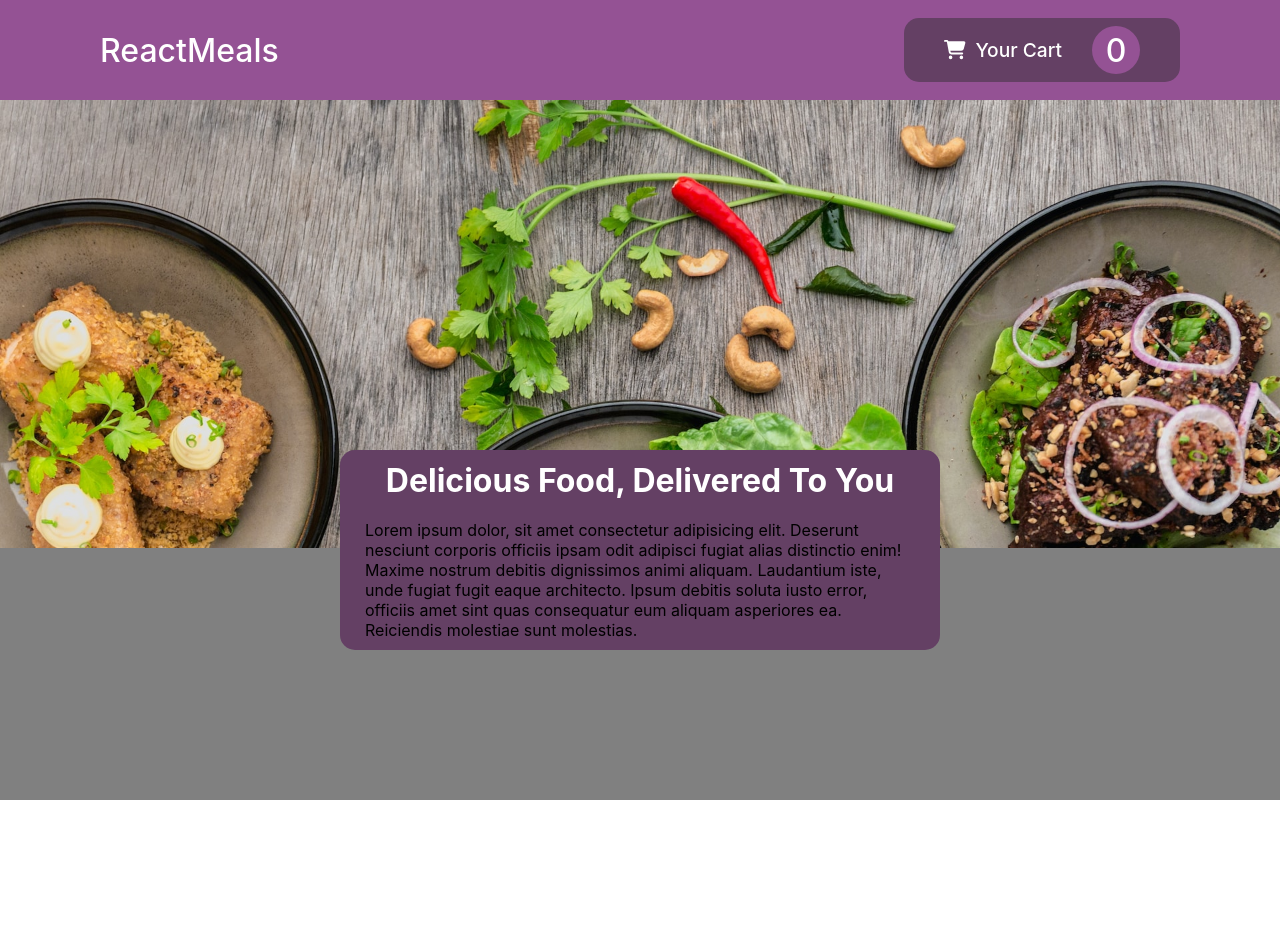
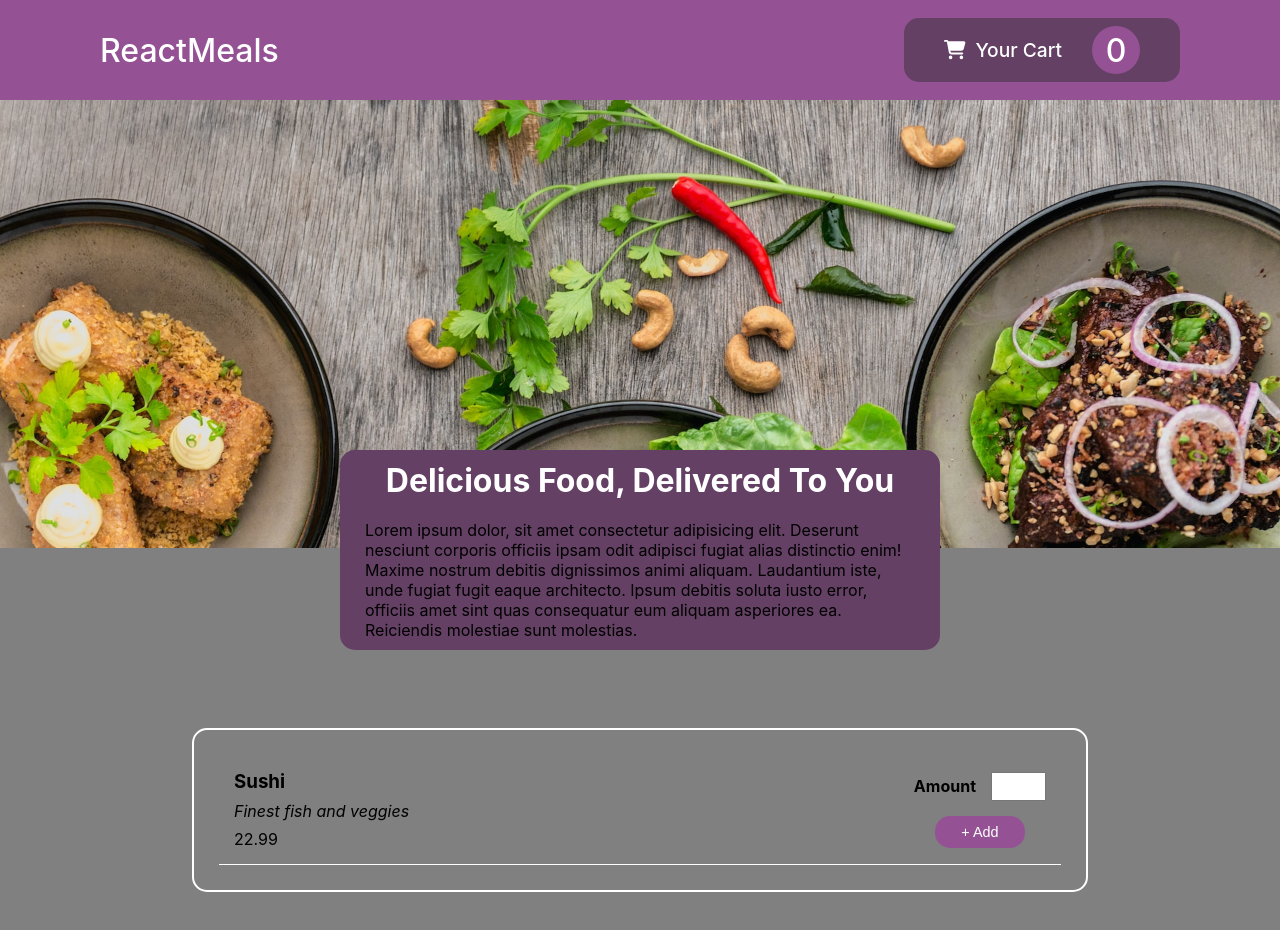
Before and after one commit to SigitaZaromskiene/Order-meals-app, a React (Create React App) app in the folder ordermeals/: page / in a window 1280 px wide. Shown: the top 930 px of the page. Before the commit the page ends 800 px from the top, so only its background shows below. Built offline with nearby package versions, Linux system fonts and the light colour scheme.

Commit message:
main list

```diff
--- a/ordermeals/src/App.jsx
+++ b/ordermeals/src/App.jsx
@@ -1,5 +1,6 @@
 import "./Assets/App.scss";
 import Hero from "./Components/Hero";
+import List from "./Components/List";
 import Nav from "./Components/Nav";
 
 function App() {
@@ -7,6 +8,7 @@ function App() {
     <div className="app-container">
       <Nav></Nav>
       <Hero></Hero>
+      <List></List>
     </div>
   );
 }
--- a/ordermeals/src/Assets/App.scss
+++ b/ordermeals/src/Assets/App.scss
@@ -1,5 +1,8 @@
 @import "./Styles/variables";
+@import "./Styles/mixins";
 @import "./Styles/base";
-@import "./Styles/mixins";
+
 @import "./Modules/hero";
 @import "./Modules/nav";
+@import "./Modules/list";
+@import "./Modules/btn-small";
--- /dev/null
+++ b/ordermeals/src/Assets/Modules/_btn-small.scss
@@ -0,0 +1,16 @@
+.btn-small {
+  background-color: $mainPurple;
+  color: white;
+  padding: 7px 25px;
+  border: none;
+  font-size: 0.9rem;
+  border-radius: 15px;
+  font-weight: 500;
+  border: 1px solid transparent;
+  cursor: pointer;
+  &:hover {
+    background-color: white;
+    color: $mainPurple;
+    border: 1px solid black;
+  }
+}
--- /dev/null
+++ b/ordermeals/src/Assets/Modules/_list.scss
@@ -0,0 +1,31 @@
+.list-container {
+  margin-top: 180px;
+  border: 2px solid white;
+  width: 70%;
+  border-radius: 15px;
+  height: auto;
+  margin-bottom: 100px;
+  padding: 25px;
+  @include flex(center, center, column, 30px);
+  &__list {
+    @include flex(space-between, center, row, 0px);
+    border-bottom: 1px solid white;
+    padding: 15px;
+    width: 100%;
+    &--left {
+      @include flex(center, flex-start, column, 8px);
+    }
+
+    &--right {
+      @include flex(space-between, center, column, 15px);
+      &--input {
+        @include flex(center, center, row, 15px);
+
+        input {
+          width: 55px;
+          padding: 5px;
+        }
+      }
+    }
+  }
+}
--- a/ordermeals/src/Assets/Styles/_base.scss
+++ b/ordermeals/src/Assets/Styles/_base.scss
@@ -4,5 +4,5 @@
 }
 
 .wrapper {
-  @extend %flex;
+  @include flex(center, center, column, 0);
 }
--- /dev/null
+++ b/ordermeals/src/Components/List.jsx
@@ -0,0 +1,26 @@
+import SmallBtn from "./SmallBtn";
+
+function List() {
+  return (
+    <div className="wrapper">
+      <ul className="list-container">
+        <li className="list-container__list">
+          <div className="list-container__list--left">
+            <h3>Sushi</h3>
+            <i>Finest fish and veggies</i>
+            <p>22.99</p>
+          </div>
+          <div className="list-container__list--right">
+            <div className="list-container__list--right--input">
+              <h4>Amount</h4>
+              <input></input>
+            </div>
+            <SmallBtn text="+ Add" />
+          </div>
+        </li>
+      </ul>
+    </div>
+  );
+}
+
+export default List;
--- /dev/null
+++ b/ordermeals/src/Components/SmallBtn.jsx
@@ -0,0 +1,9 @@
+function SmallBtn({ text, action }) {
+  return (
+    <button className="btn-small" onClick={action}>
+      {text}
+    </button>
+  );
+}
+
+export default SmallBtn;
```
